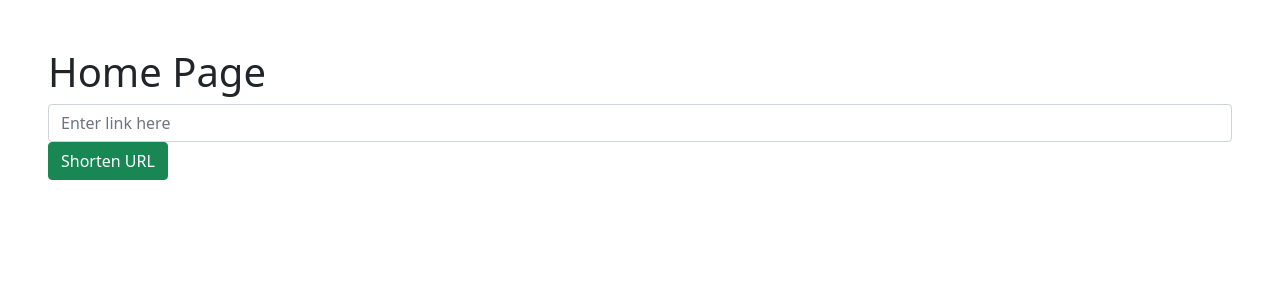
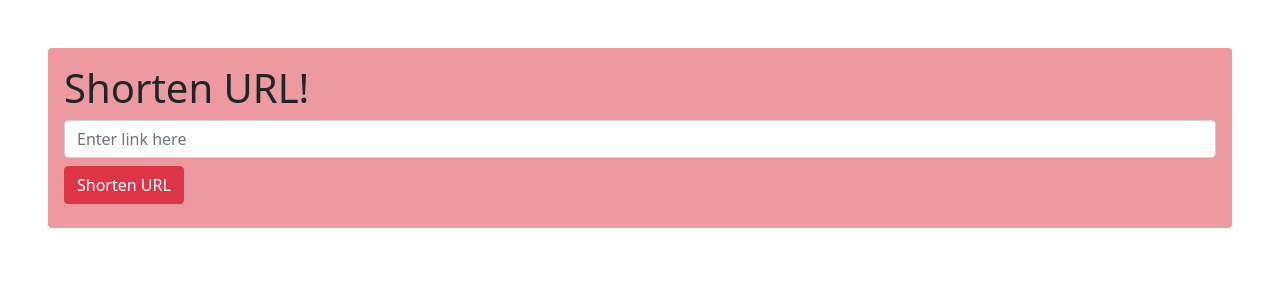
Before and after one commit to KushalPatel36/url_shortener, a Django app: page /url/home in a window 1280 px wide. Shown: the top 300 px of the page. Run offline with Django 3.2, Linux system fonts and the light colour scheme.

Commit message:
post working

```diff
--- a/shorten/static/index.js
+++ b/shorten/static/index.js
@@ -7,14 +7,17 @@ function getShort(e) {
     let longURL = e.target[0].value
     console.log(JSON.stringify(longURL))
 
+   // data: {'url': }
+
 
     fetch('http://127.0.0.1:8000/url/', {
         method: 'POST',
         headers: {
             'Content-Type': 'application/json',
+
         },
 
-        body: {'url':longURL}
+        body: JSON.stringify({'url' : longURL})
     })
     .then(response => response.json())
     .then(data => console.log(data))
--- a/shorten/templates/shorten/home.html
+++ b/shorten/templates/shorten/home.html
@@ -13,13 +13,13 @@
 </head>
 
 <body>
-    <main class='m-5 '>
-        <h1> Home Page </h1>
+    <main class='m-5 bg-danger p-3 rounded' style="--bs-bg-opacity: .5;">
+        <h1> Shorten URL! </h1>
 
 
         <form id='myForm'>
-            <input type='text' class="form-control" placeholder='Enter link here'>
-            <input type="submit" class="btn btn-success" value="Shorten URL"></input>
+            <input type='url' class="form-control" placeholder='Enter link here'>
+            <input type="submit" class="btn btn-danger my-2" value="Shorten URL"></input>
         </form>
 
 
```
Also changed, not shown: db.sqlite3.
